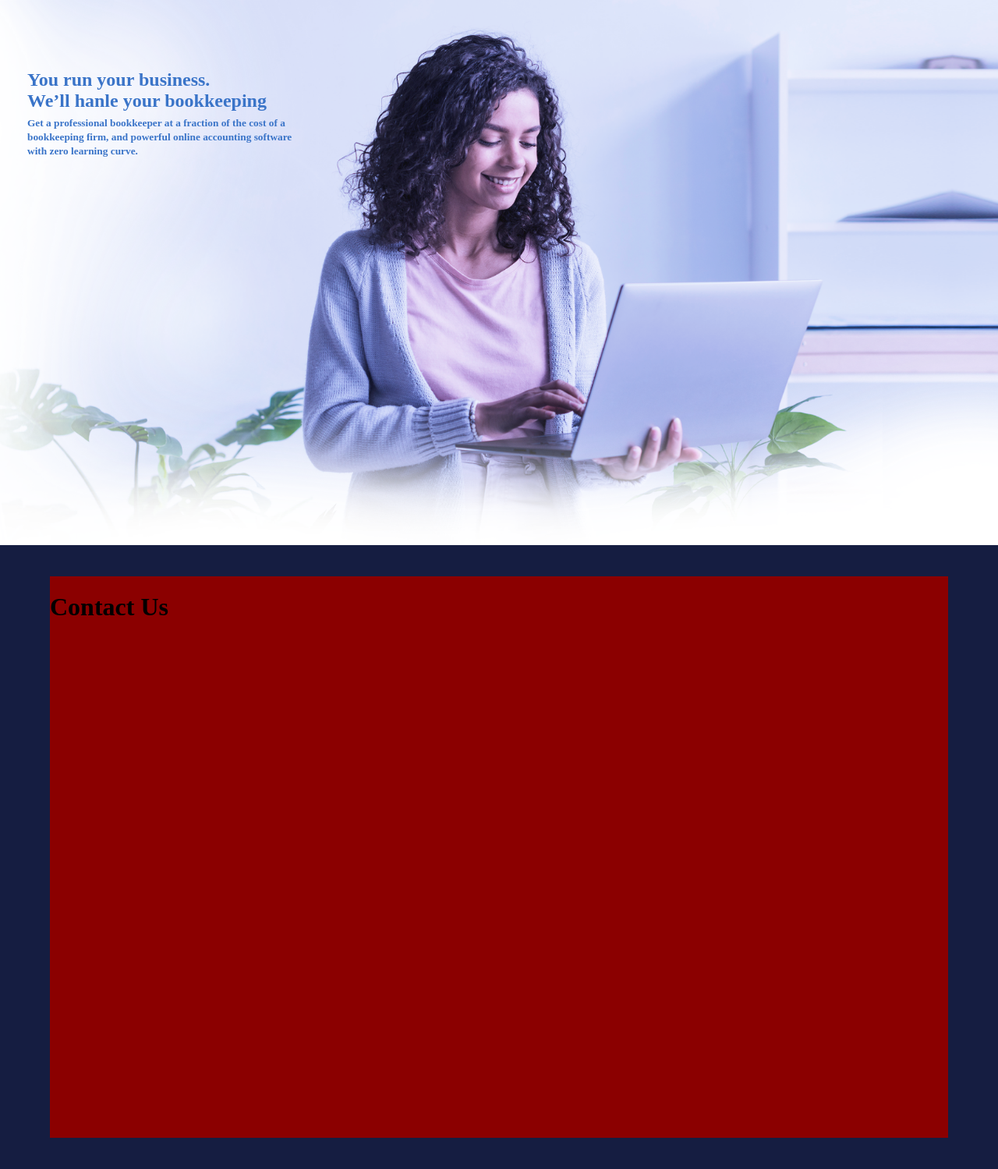
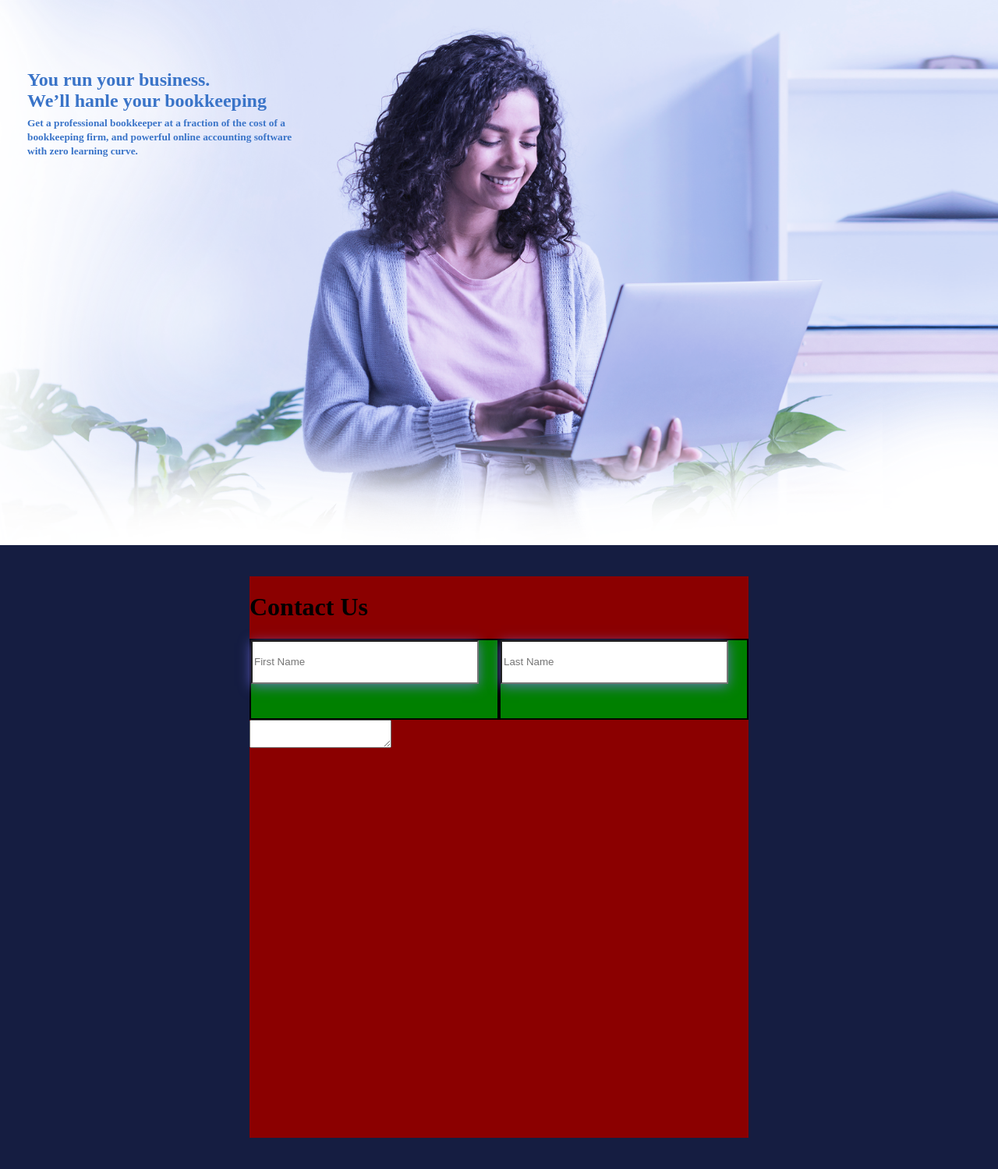
Before and after one commit to MadhushaPrasad/MDC-Professionals, a PHP site: page /pages/conatct-us.php in a window 1280 px wide. Shown: the part 51-1550 px from the top of the page at 78% size. Run offline with PHP 8.4, Linux system fonts and the light colour scheme.

Commit message:
all images

```diff
--- a/assets/css/contact-us.css
+++ b/assets/css/contact-us.css
@@ -42,7 +42,29 @@ main {
     left: 0;
     right: 0;
     margin: auto;
-    width: 90%;
+    width: 50%;
     height: 90%;
     background-color: darkred;
 }
+
+#inputDiv {
+    display: flex;
+    flex-direction: row;
+    justify-content: center;
+    align-items: end;
+}
+
+.inputDiv {
+    width: 50%;
+    height: 100px;
+    background-color: green;
+    border: 2px solid black;
+}
+
+.inputDiv input {
+    background-color: #ffffff;
+    box-shadow: 0 3px 15px rgba(126, 118, 249, 0.702);
+    width: 90%;
+    height: 50px;
+
+}
--- a/includes/common/header.php
+++ b/includes/common/header.php
@@ -3,7 +3,7 @@
         <img alt="logo" src="/MDC-Professionals/assets/images/small-logo.png">
     </div>
     <div class="navLinkDiv">
-        <a href="#">Home <br><span></span></a>
+        <a href="/MDC-Professionals/index.php">Home <br><span></span></a>
         <a href="#">
             <label>
                 <select>
--- a/pages/conatct-us.php
+++ b/pages/conatct-us.php
@@ -27,6 +27,19 @@ include '../includes/common/header.php';
     <div class="contactUsMainDiv">
         <div class="ContactUsContentDiv">
             <h1>Contact Us</h1>
+            <form action="">
+                <div id="inputDiv">
+                    <div class="inputDiv">
+                        <input type="text" id="fName" name="firstName" placeholder="First Name">
+                    </div>
+                    <div class="inputDiv">
+                        <input type="text" id="lName" name="lastName" placeholder="Last Name">
+                    </div>
+                </div>
+                <textarea>
+
+                </textarea>
+            </form>
         </div>
     </div>
     <!--    contact us content start-->
```
Also changed, not shown: assets/images/aboutUs.png (added), assets/images/jbSeekerService.png (added), assets/images/job_Seeker.png (added), assets/images/job_SeekerLarge.png (added), assets/images/job_provider.png (added), assets/images/job_provider_large.png (added), assets/images/login-image.png (added), assets/images/singup_home.png (added).
